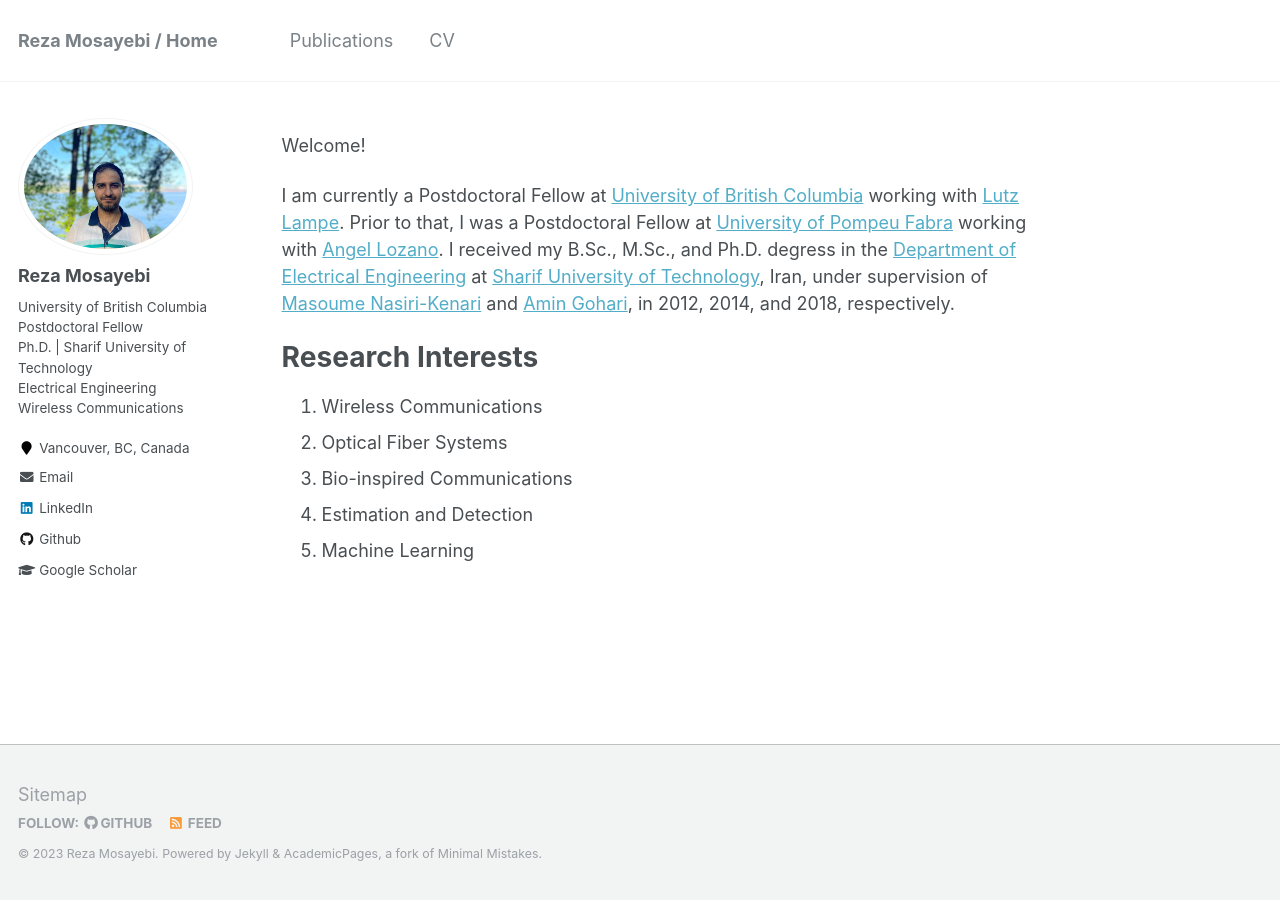
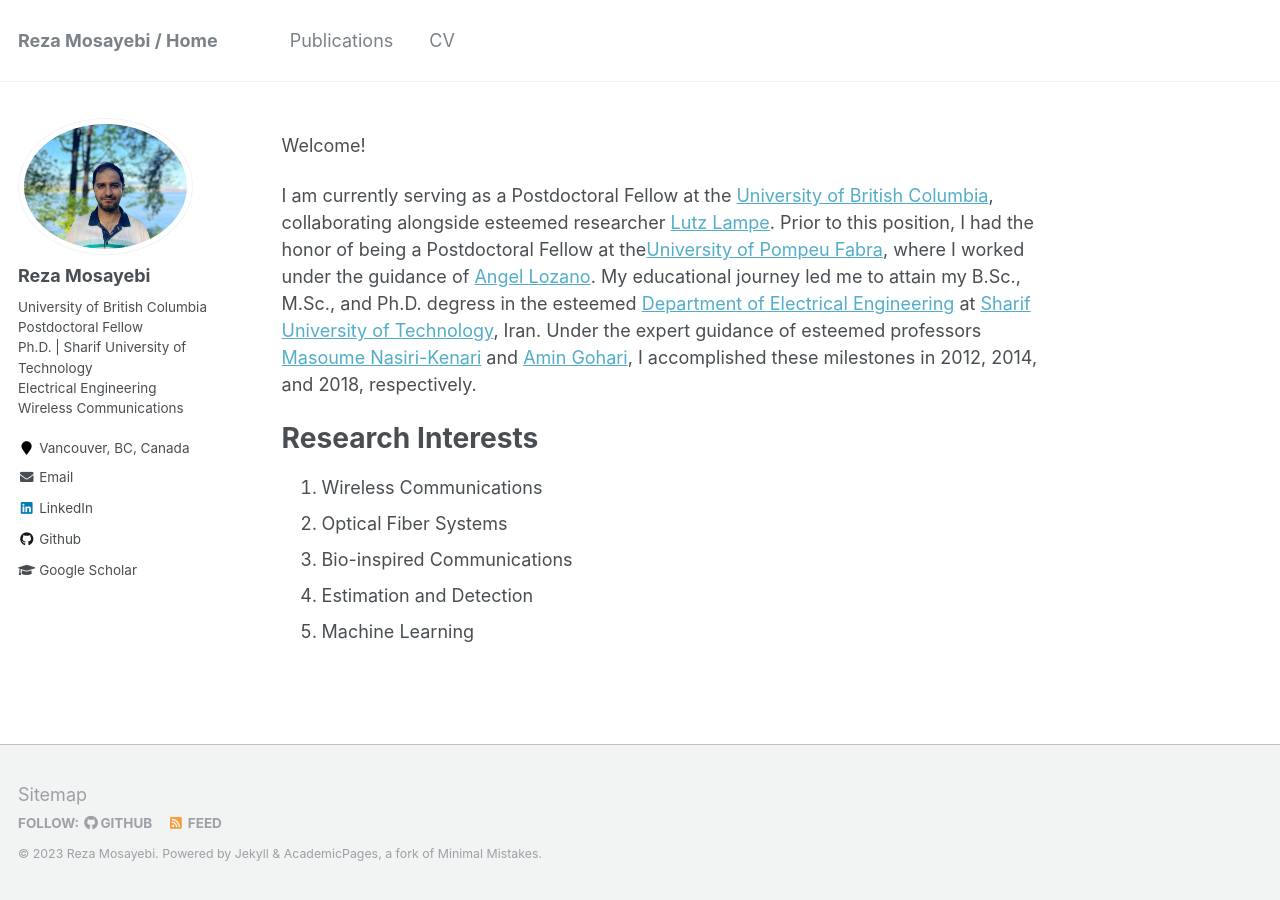
Before and after one commit to rmosayebi/rmosayebi.github.io, a Jekyll site: the page built from _pages/about.md, in a window 1280 px wide. Built offline with Jekyll 4.4.1, drawn with Linux system fonts in a browser that asks for light colours.

Commit message:
Initial commit

```diff
--- a/_pages/about.md
+++ b/_pages/about.md
@@ -9,7 +9,7 @@
 ---
 Welcome!
 
-I am currently a Postdoctoral Fellow at [University of British Columbia](https://https://www.ubc.ca/) working with [Lutz Lampe](https://people.ece.ubc.ca/lampe/). Prior to that, I was a Postdoctoral Fellow at [University of Pompeu Fabra](https://www.upf.edu/en/) working with [Angel Lozano](https://www.upf.edu/web/angel-lozano). I received my B.Sc., M.Sc., and Ph.D. degress in the [Department of Electrical Engineering](https://www.ee.sharif.edu/en/) at [Sharif University of Technology](https://www.ee.sharif.edu/en/), Iran, under supervision of [Masoume Nasiri-Kenari](http://ee.sharif.ir/~mnasiri/) and [Amin Gohari](http://sharif.edu/~aminzadeh/), in 2012, 2014, and 2018, respectively.
+I am currently serving as a Postdoctoral Fellow at the [University of British Columbia](https://https://www.ubc.ca/), collaborating alongside esteemed researcher [Lutz Lampe](https://people.ece.ubc.ca/lampe/). Prior to this position, I had the honor of being a Postdoctoral Fellow at the[University of Pompeu Fabra](https://www.upf.edu/en/), where I worked under the guidance of [Angel Lozano](https://www.upf.edu/web/angel-lozano). My educational journey led me to attain my B.Sc., M.Sc., and Ph.D. degress in the esteemed [Department of Electrical Engineering](https://www.ee.sharif.edu/en/) at [Sharif University of Technology](https://www.ee.sharif.edu/en/), Iran. Under the expert guidance of esteemed professors [Masoume Nasiri-Kenari](http://ee.sharif.ir/~mnasiri/) and [Amin Gohari](http://sharif.edu/~aminzadeh/), I accomplished these milestones in 2012, 2014, and 2018, respectively.
 
 
 Research Interests
```
